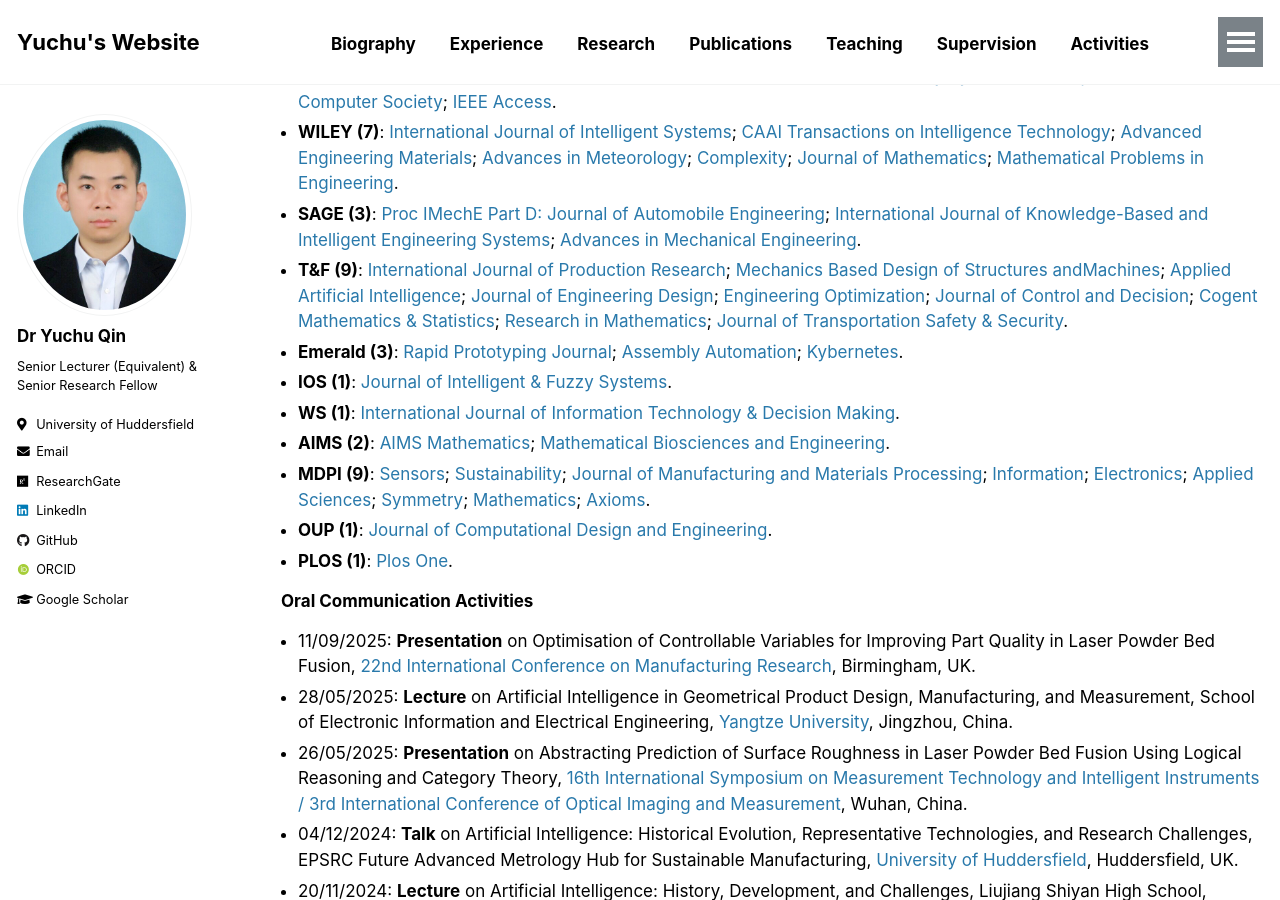
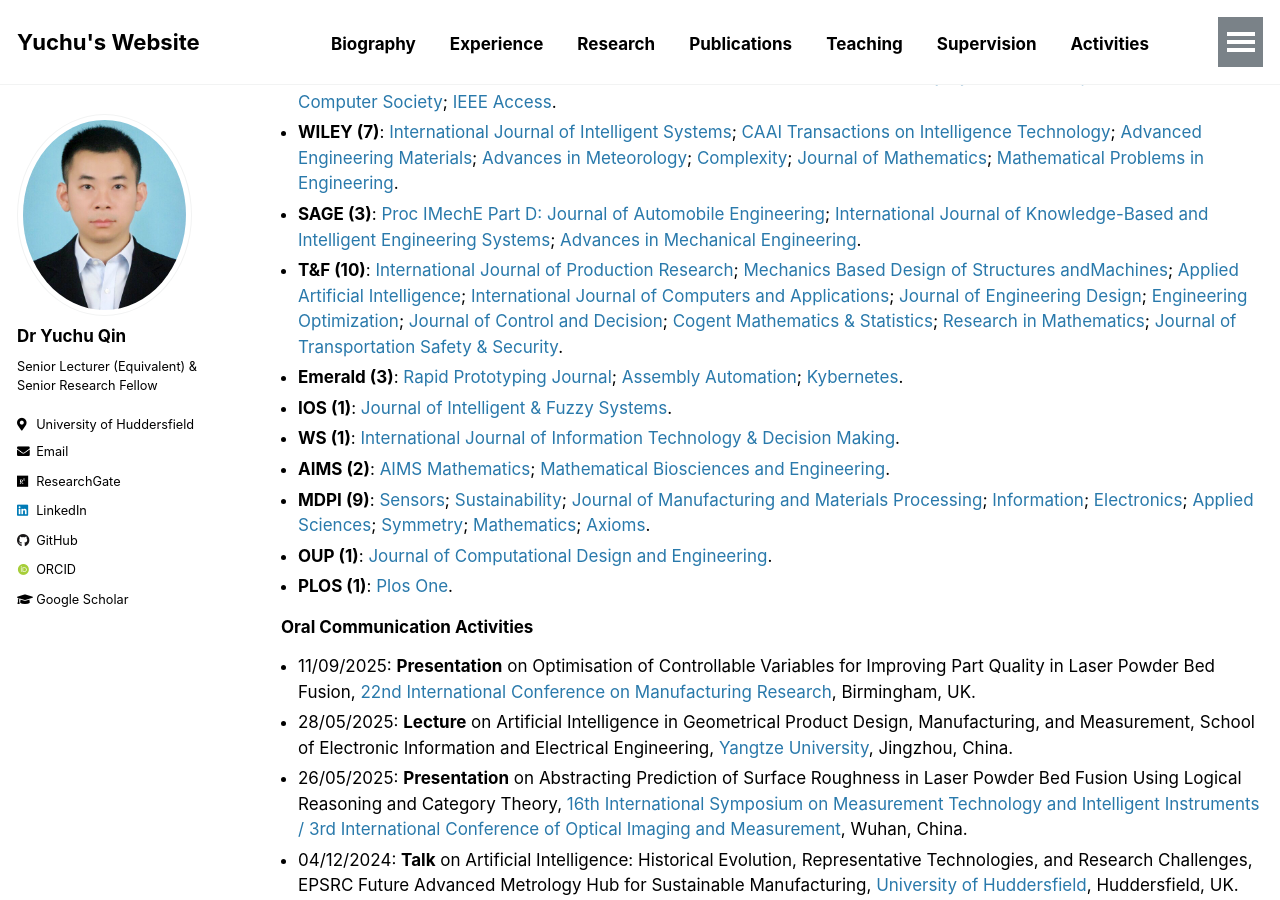
Before and after one commit to yuchu-qin/yuchu-qin.github.io, a Jekyll site: the page built from _pages/activities.md, in a window 1280 px wide and 900 px high, scrolled down 1064 px. Built offline with Jekyll 4.4.1, drawn with Linux system fonts in a browser that asks for light colours; some web fonts are replaced; our own code applies the rules of GitHub Pages for plain Markdown files.

Commit message:
Update activities.md

```diff
--- a/_pages/activities.md
+++ b/_pages/activities.md
@@ -29,7 +29,7 @@ author_profile: true
 - **IEEE (4)**: [IEEE Transactions on Industrial Informatics](https://ieeexplore.ieee.org/xpl/RecentIssue.jsp?punumber=9424); [IEEE Transactions on Fuzzy Systems](https://ieeexplore.ieee.org/xpl/RecentIssue.jsp?punumber=91); [IEEE Open Journal of the Computer Society](https://ieeexplore.ieee.org/xpl/RecentIssue.jsp?punumber=8782664); [IEEE Access](https://ieeeaccess.ieee.org/).
 - **WILEY (7)**: [International Journal of Intelligent Systems](https://onlinelibrary.wiley.com/journal/ijis); [CAAI Transactions on Intelligence Technology](https://ietresearch.onlinelibrary.wiley.com/journal/24682322); [Advanced Engineering Materials](https://advanced.onlinelibrary.wiley.com/journal/15272648); [Advances in Meteorology](https://onlinelibrary.wiley.com/journal/1306); [Complexity](https://onlinelibrary.wiley.com/journal/8503); [Journal of Mathematics](https://onlinelibrary.wiley.com/journal/1469); [Mathematical Problems in Engineering](https://onlinelibrary.wiley.com/journal/2629).
 - **SAGE (3)**: [Proc IMechE Part D: Journal of Automobile Engineering](https://journals.sagepub.com/home/pid); [International Journal of Knowledge-Based and Intelligent Engineering Systems](https://journals.sagepub.com/home/KES); [Advances in Mechanical Engineering](https://journals.sagepub.com/home/ADE).
-- **T&F (9)**: [International Journal of Production Research](https://www.tandfonline.com/journals/tprs20); [Mechanics Based Design of Structures andMachines](https://www.tandfonline.com/journals/lmbd20); [Applied Artificial Intelligence](https://www.tandfonline.com/journals/uaai20); [Journal of Engineering Design](https://www.tandfonline.com/journals/cjen20); [Engineering Optimization](https://www.tandfonline.com/journals/geno20); [Journal of Control and Decision](https://www.tandfonline.com/journals/tjcd20); [Cogent Mathematics & Statistics](https://www.tandfonline.com/journals/oama21); [Research in Mathematics](https://www.tandfonline.com/journals/oama23); [Journal of Transportation Safety & Security](https://www.tandfonline.com/journals/utss20/).
+- **T&F (10)**: [International Journal of Production Research](https://www.tandfonline.com/journals/tprs20); [Mechanics Based Design of Structures andMachines](https://www.tandfonline.com/journals/lmbd20); [Applied Artificial Intelligence](https://www.tandfonline.com/journals/uaai20); [International Journal of Computers and Applications](https://www.tandfonline.com/journals/tjca20); [Journal of Engineering Design](https://www.tandfonline.com/journals/cjen20); [Engineering Optimization](https://www.tandfonline.com/journals/geno20); [Journal of Control and Decision](https://www.tandfonline.com/journals/tjcd20); [Cogent Mathematics & Statistics](https://www.tandfonline.com/journals/oama21); [Research in Mathematics](https://www.tandfonline.com/journals/oama23); [Journal of Transportation Safety & Security](https://www.tandfonline.com/journals/utss20/).
 - **Emerald (3)**: [Rapid Prototyping Journal](https://www.emerald.com/insight/publication/issn/1355-2546); [Assembly Automation](https://www.emerald.com/insight/publication/issn/0144-5154); [Kybernetes](https://www.emeraldgrouppublishing.com/journal/k).
 - **IOS (1)**: [Journal of Intelligent & Fuzzy Systems](https://www.iospress.com/catalog/journals/journal-of-intelligent-fuzzy-systems).
 - **WS (1)**: [International Journal of Information Technology & Decision Making](https://www.worldscientific.com/worldscinet/IJITDM?srsltid=AfmBOopoFUHXo6BsCmhAIvw3cr7SSRPaw5rCLOQ7F93CI6r-HX9Ragxn).
```
